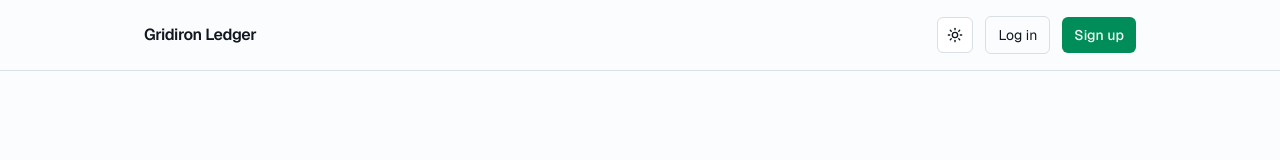
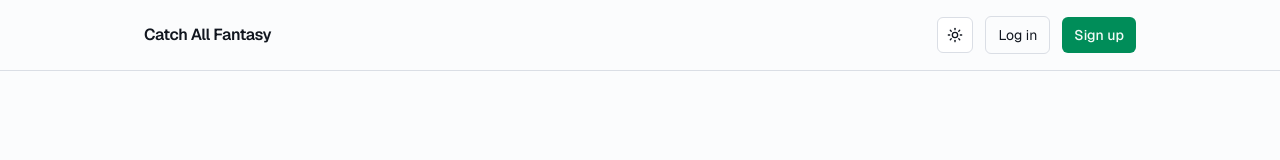
Before and after one commit to nikolausvice/Catch-All-Fantasy, a Next.js app: page / in a window 1280 px wide. Shown: the top 160 px of the page. Built offline with nearby package versions, Linux system fonts and the light colour scheme.

Commit message:
feat: rename project to "Catch All Fantasy" and update related references

```diff
--- a/package.json
+++ b/package.json
@@ -1,5 +1,5 @@
 {
-  "name": "fantasy-football-app",
+  "name": "catch-all-fantasy",
   "version": "0.1.0",
   "private": true,
   "scripts": {
--- a/src/app/dashboard/layout.tsx
+++ b/src/app/dashboard/layout.tsx
@@ -19,7 +19,7 @@ export default async function DashboardLayout({
       <header className="border-b border-border">
         <div className="mx-auto flex max-w-5xl items-center justify-between px-4 py-4">
           <Link href="/dashboard" className="font-semibold tracking-tight">
-            Gridiron Ledger
+            Catch All Fantasy
           </Link>
           <div className="flex items-center gap-3">
             <span className="hidden text-sm text-muted-foreground sm:inline">
--- a/src/app/layout.tsx
+++ b/src/app/layout.tsx
@@ -14,7 +14,7 @@ const geistMono = Geist_Mono({
 });
 
 export const metadata: Metadata = {
-  title: "Gridiron Ledger",
+  title: "Catch All Fantasy",
   description:
     "Connect your Sleeper, ESPN, and Yahoo fantasy football leagues and see exactly what every player needs to do to win across all of them at once.",
 };
--- a/src/app/page.tsx
+++ b/src/app/page.tsx
@@ -7,7 +7,7 @@ export default function Home() {
       <header className="border-b border-border">
         <div className="mx-auto flex max-w-5xl items-center justify-between px-4 py-4">
           <span className="font-semibold tracking-tight">
-            Gridiron Ledger
+            Catch All Fantasy
           </span>
           <div className="flex items-center gap-3">
             <ThemeToggle />
```
Also changed, not shown: 2 other files (tests, documents, lock files or other folders).
